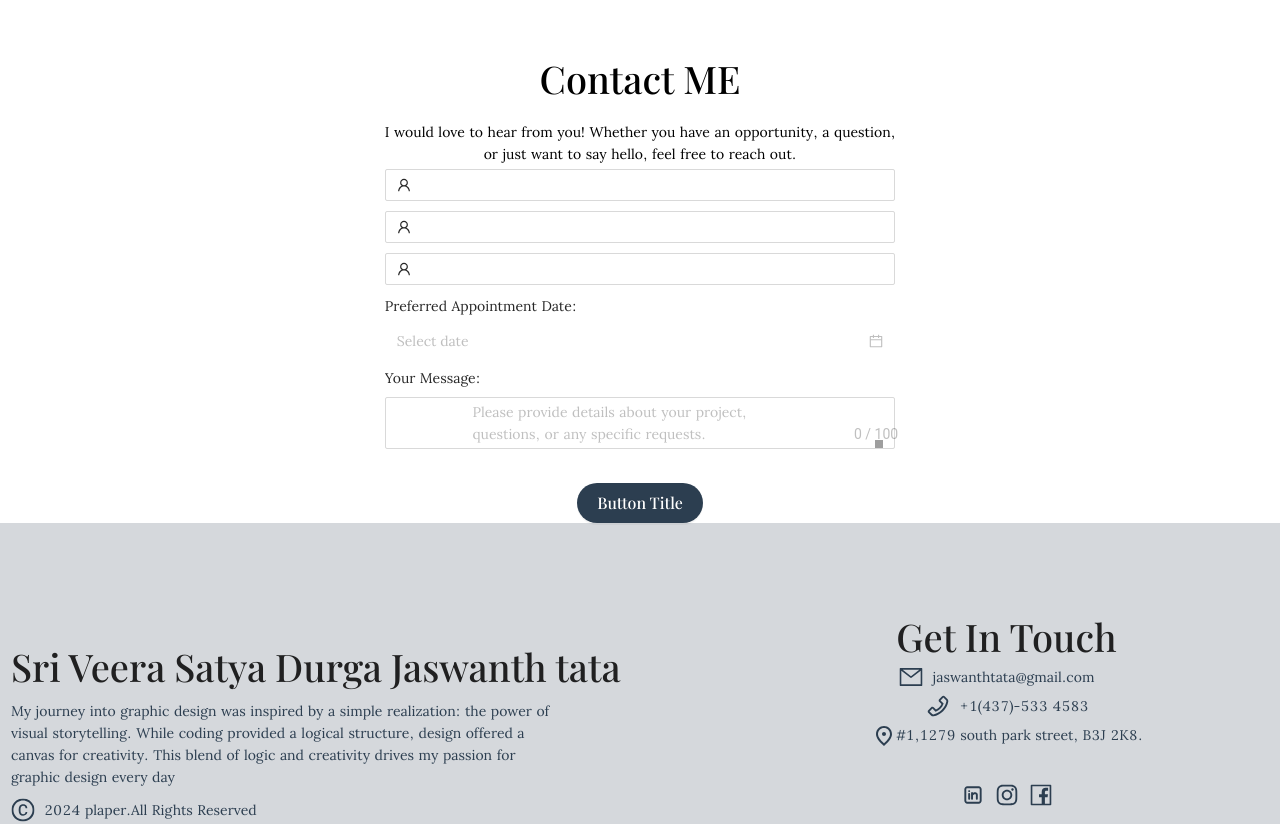
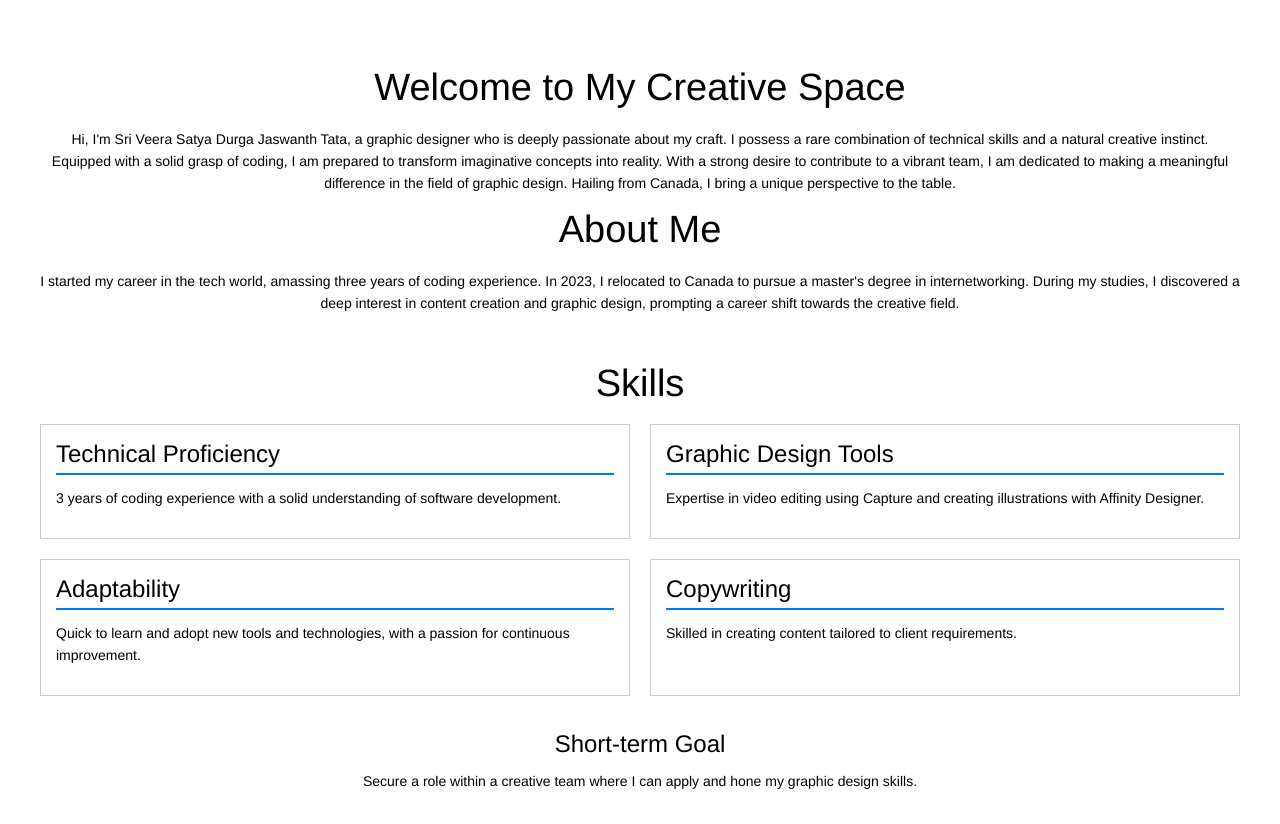
Before and after one commit to jaswanth1998/personal, a React (Vite) app: page / in a window 1280 px wide. Shown: the part 720-1544 px from the top of the page. Built offline with nearby package versions, Linux system fonts and the light colour scheme; grey boxes are pictures that could not be loaded.

Commit message:
changes are done to personal Website

```diff
--- a/src/pages/Landing.tsx
+++ b/src/pages/Landing.tsx
@@ -16,6 +16,7 @@ import ContactMe from "../components/ContactMe";
 
 import "aos/dist/aos.css";
 import AOS from "aos";
+import Info from "./info";
 
 const Landing: FunctionComponent = () => {
   useEffect(() => {
@@ -81,6 +82,7 @@ const Landing: FunctionComponent = () => {
           </div>
         </main>
       </div>
+      <Info />
       <ContactMe />
       <Footer />
     </>
--- /dev/null
+++ b/src/pages/info.module.css
@@ -0,0 +1,72 @@
+.info{
+  margin: 10px 40px;
+}
+.heading {
+  color: #000000;
+  font-family: "Playfair Display-Medium", Helvetica;
+  font-size: 38px;
+  font-weight: 500;
+  text-align: center;
+}
+
+.bodyText {
+    color: #000000;
+    font-family: "Lora-Regular", Helvetica;
+    font-size: 14px;
+    font-weight: 400;
+    line-height: 22px;
+    text-align: center;
+}
+
+.subHeading {
+    color: #000000;
+    font-family: "Playfair Display-Medium", Helvetica;
+    font-size: 24px;
+    font-weight: 500;
+    text-align: center;
+}
+
+.skillsGrid {
+  display: grid;
+  grid-template-columns: 1fr 1fr;
+  gap: 20px;
+}
+.skillCategory {
+  border: 1px solid #ccc;
+  padding: 15px;
+  position: relative;
+}
+.skillCategory h2 {
+  margin-top: 0;
+  border-bottom: 2px solid #007bff;
+  padding-bottom: 5px;
+  color: #000000;
+  font-family: "Playfair Display-Medium", Helvetica;
+  font-size: 24px;
+  font-weight: 500;
+}
+.skillCategory p {
+  color: #000000;
+    font-family: "Lora-Regular", Helvetica;
+    font-size: 14px;
+    font-weight: 400;
+    line-height: 22px;
+}
+.icon {
+  position: absolute;
+  top: -10px;
+  left: -10px;
+  background-color: #007bff;
+  color: white;
+  width: 30px;
+  height: 30px;
+  display: flex;
+  align-items: center;
+  justify-content: center;
+  border-radius: 50%;
+}
+@media (max-width: 600px) {
+  .skills-grid {
+      grid-template-columns: 1fr;
+  }
+}
--- /dev/null
+++ b/src/pages/info.tsx
@@ -0,0 +1,106 @@
+import React, { useState, useEffect } from "react";
+
+import styles from "./info.module.css";
+
+import "aos/dist/aos.css";
+import AOS from "aos";
+
+const Info: React.FC = () => {
+  const [showShortTerm, setShowShortTerm] = useState(true);
+
+  useEffect(() => {
+    const interval = setInterval(() => {
+      setShowShortTerm((prev) => !prev); // Toggle between true and false
+    }, 2000); // Change goal every 2 seconds
+
+    return () => clearInterval(interval); // Clean up the timer on component unmount
+  }, []);
+
+  return (
+    <>
+      <div className={styles.info}>
+        <h1 className={styles.heading}>Welcome to My Creative Space</h1>
+
+        <p className={styles.bodyText}>
+          Hi, I'm Sri Veera Satya Durga Jaswanth Tata, a graphic designer who is
+          deeply passionate about my craft. I possess a rare combination of
+          technical skills and a natural creative instinct. Equipped with a
+          solid grasp of coding, I am prepared to transform imaginative concepts
+          into reality. With a strong desire to contribute to a vibrant team, I
+          am dedicated to making a meaningful difference in the field of graphic
+          design. Hailing from Canada, I bring a unique perspective to the
+          table.
+        </p>
+
+        <h2 className={styles.heading}>About Me</h2>
+
+        <p className={styles.bodyText}>
+          I started my career in the tech world, amassing three years of coding
+          experience. In 2023, I relocated to Canada to pursue a master's degree
+          in internetworking. During my studies, I discovered a deep interest in
+          content creation and graphic design, prompting a career shift towards
+          the creative field.
+        </p>
+        <br />
+        <br />
+        <h1 className={styles.heading}>Skills</h1>
+        <div className={styles.skillsGrid}>
+          <div className={styles.skillCategory}>
+            <h2>Technical Proficiency</h2>
+            <p>
+              3 years of coding experience with a solid understanding of
+              software development.
+            </p>
+          </div>
+          <div className={styles.skillCategory}>
+            <h2>Graphic Design Tools</h2>
+            <p>
+              Expertise in video editing using Capture and creating
+              illustrations with Affinity Designer.
+            </p>
+          </div>
+          <div className={styles.skillCategory}>
+            <h2>Adaptability</h2>
+            <p>
+              Quick to learn and adopt new tools and technologies, with a
+              passion for continuous improvement.
+            </p>
+          </div>
+          <div className={styles.skillCategory}>
+            <h2>Copywriting</h2>
+            <p>Skilled in creating content tailored to client requirements.</p>
+          </div>
+        </div>
+        <br />
+        <br />
+        <div>
+          {showShortTerm ? (
+            <>
+              <div data-aos="fade-up-right">
+                <h1 className={styles.subHeading}>Short-term Goal</h1>
+                <p className={styles.bodyText}>
+                  Secure a role within a creative team where I can apply and
+                  hone my graphic design skills.
+                </p>
+              </div>
+            </>
+          ) : (
+            <>
+              <div data-aos="fade-up-right">
+                <h1 className={styles.subHeading}>Long-term Goal</h1>
+                <p className={styles.bodyText}>
+                  Achieve recognition as a successful and innovative
+                  professional in the graphic design industry.
+                </p>
+              </div>
+            </>
+          )}
+        </div>
+        <br />
+        <br />
+      </div>
+    </>
+  );
+};
+
+export default Info;
```
